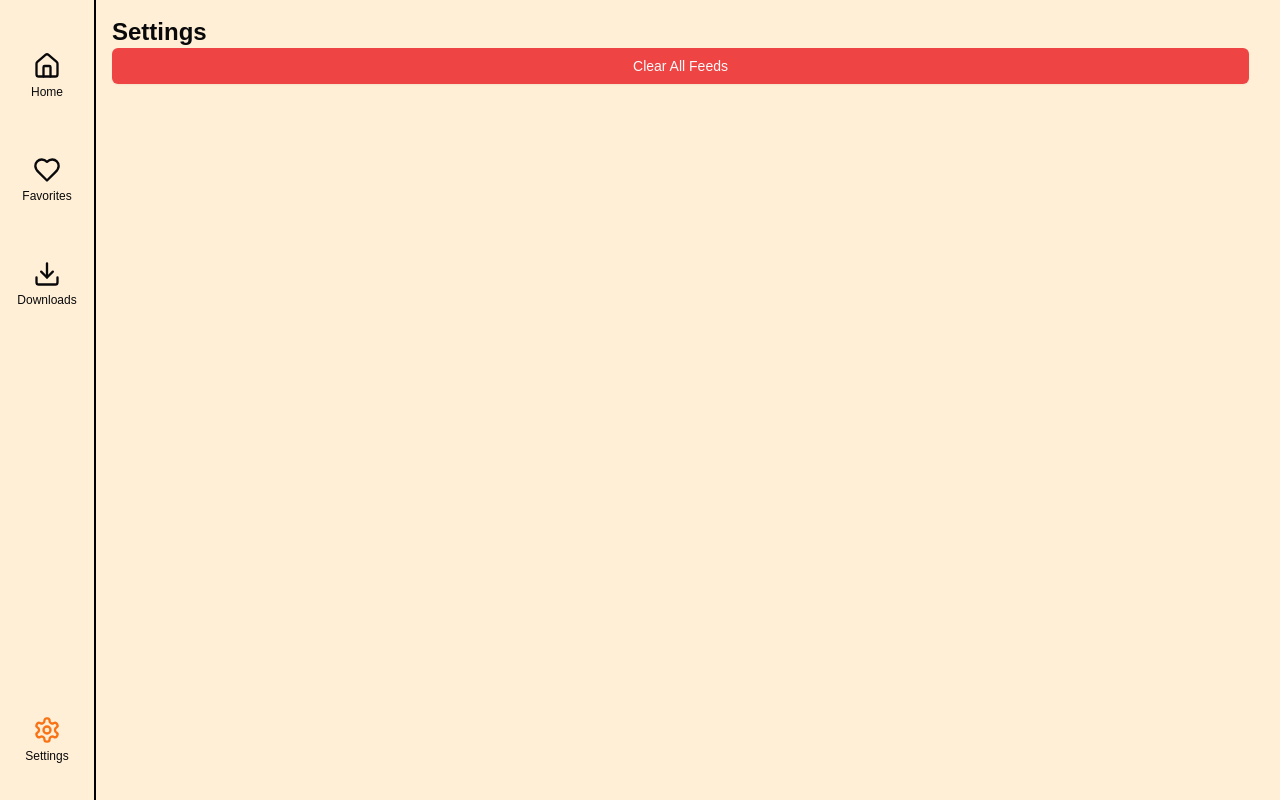
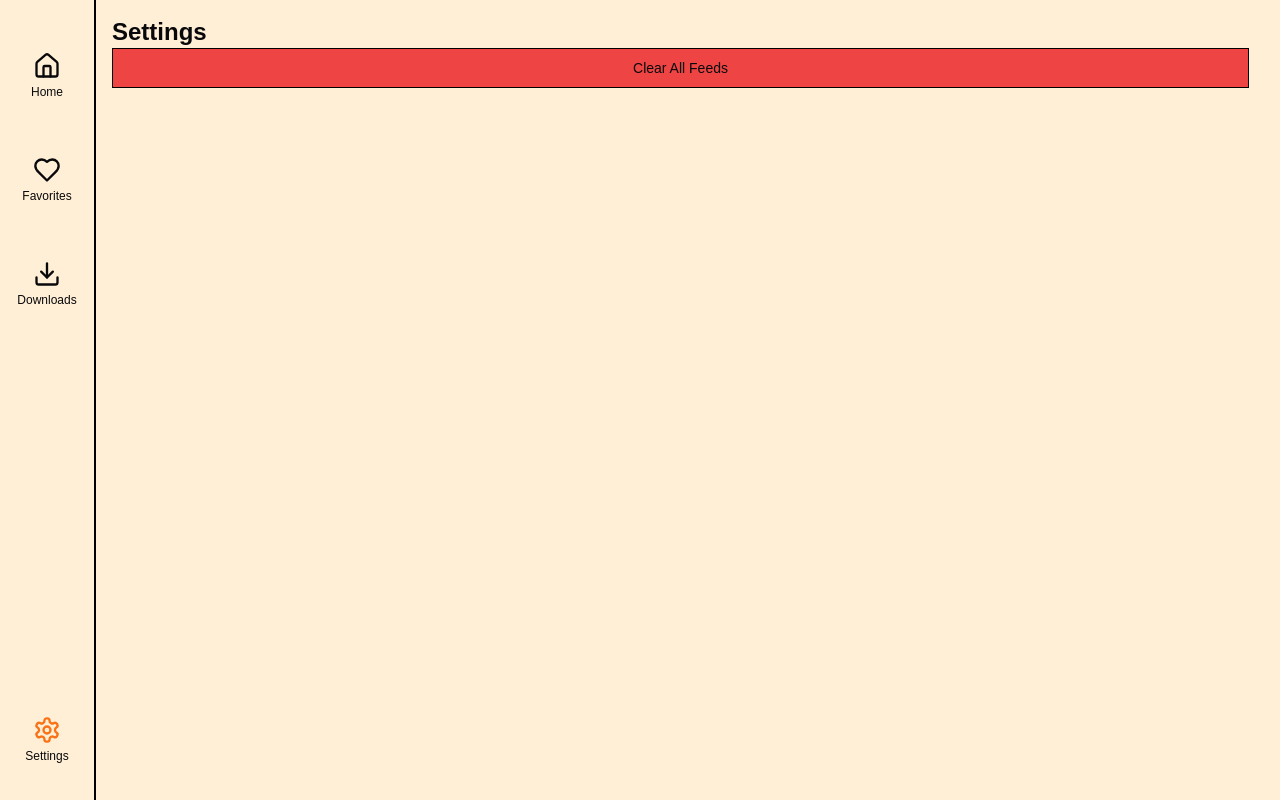
Before and after one commit to Xurify/openrss, a Next.js app: page /settings in a window 1280 px wide. Built offline with nearby package versions, Linux system fonts and the light colour scheme; a web font is replaced by a local one.

Commit message:
Trying to move away from shadcn - implemented own button component, moved some raw shadcn components to a new location

```diff
--- a/app/page.tsx
+++ b/app/page.tsx
@@ -1,8 +1,8 @@
 "use client";
 
 import { useState } from "react";
-import { Button } from "@/components/ui/button";
-import { Input } from "@/components/ui/input";
+import { Button } from "@/components/core/button";
+import { Input } from "@/components/core/input";
 import { SearchIcon, Loader2 } from "lucide-react";
 import { useStore } from "@/contexts/StoreContext";
 import { parseRssFeed } from "@/utils/rss";
@@ -45,7 +45,7 @@ export default function Home() {
           className="absolute top-1/2 left-6 -translate-x-1/2 -translate-y-1/2 text-black"
         />
       </div>
-      <Button className="mt-4 p-6" variant="flat-orange" onClick={handleImport}>
+      <Button className="mt-4 p-6" variant="default" onClick={handleImport}>
         Import
       </Button>
       {isLoading ? (
--- a/app/settings/page.tsx
+++ b/app/settings/page.tsx
@@ -2,7 +2,7 @@
 
 import { useState } from "react";
 import { useStore } from "@/contexts/StoreContext";
-import { Button } from "@/components/ui/button";
+import { Button } from "@/components/core/button";
 import {
   Dialog,
   DialogContent,
@@ -41,7 +41,7 @@ export default function SettingsPage() {
             </DialogDescription>
           </DialogHeader>
           <DialogFooter>
-            <Button type="button" variant="secondary" onClick={() => setOpen(false)}>
+            <Button type="button" variant="outline" onClick={() => setOpen(false)}>
               Cancel
             </Button>
             <Button
--- a/components/RSSItemCard.tsx
+++ b/components/RSSItemCard.tsx
@@ -5,7 +5,7 @@ import {
   CardFooter,
   CardTitle,
 } from "@/components/ui/card";
-import { Button } from "@/components/ui/button";
+import { Button } from "@/components/core/button";
 import { HeartIcon, DownloadIcon } from "lucide-react";
 import { formatDate, truncateTitle } from "@/utils/rss";
 import { type RssItem } from "@/types/rss";
@@ -69,7 +69,7 @@ export const RssItemCard: React.FC<RssItemCardProps> = ({ item, toggleFavorite,
       </CardContent>
       <CardFooter className="mt-auto p-0 flex flex-col items-center">
         <Button
-          variant="flat-orange"
+          variant="default"
           className="w-full p-6"
           onClick={() => handlePlayNow(item)}
         >
--- /dev/null
+++ b/components/core/button.tsx
@@ -0,0 +1,60 @@
+import React from "react";
+import { type VariantProps } from "class-variance-authority";
+import { cva } from "class-variance-authority";
+import { cn } from "@/lib/utils";
+
+const buttonVariants = cva(
+  "inline-flex items-center justify-center gap-2 rounded-md text-sm font-medium transition-colors focus-visible:outline-none focus-visible:ring-2 focus-visible:ring-offset-2 disabled:pointer-events-none disabled:opacity-50",
+  {
+    variants: {
+      variant: {
+        outline:
+          "border border-gray-300 bg-transparent hover:bg-gray-100 text-gray-900",
+        "default":
+          "w-full bg-orange-500 hover:bg-orange-400 p-2 border border-black rounded-none",
+        destructive:
+          "w-full bg-red-500 hover:bg-red-400 p-2 border border-black rounded-none",
+        transparent: "",
+
+      },
+      size: {
+        sm: "h-8 px-3",
+        default: "h-10 px-4",
+        lg: "h-11 px-8",
+        xl: "h-12 px-10",
+      },
+    },
+    defaultVariants: {
+      variant: "default",
+      size: "default",
+    },
+  }
+);
+
+interface ButtonProps
+  extends React.ButtonHTMLAttributes<HTMLButtonElement>,
+    VariantProps<typeof buttonVariants> {
+  children: React.ReactNode;
+}
+
+const Button = ({
+  children,
+  variant,
+  size,
+  className,
+  ...props
+}: ButtonProps) => {
+  return (
+    <button
+      className={cn(buttonVariants({ variant, size, className }))}
+      {...props}
+    >
+      {children}
+    </button>
+  );
+};
+
+Button.displayName = "Button";
+
+export { Button, buttonVariants };
+export type { ButtonProps };
--- a/components/ui/button.tsx
+++ /dev/null
@@ -1,59 +0,0 @@
-import * as React from "react";
-import { Slot } from "@radix-ui/react-slot";
-import { cva, type VariantProps } from "class-variance-authority";
-
-import { cn } from "@/lib/utils";
-
-const buttonVariants = cva(
-  "inline-flex items-center justify-center gap-2 whitespace-nowrap rounded-md text-sm font-medium transition-colors focus-visible:outline-none focus-visible:ring-1 focus-visible:ring-ring disabled:pointer-events-none disabled:opacity-50 [&_svg]:pointer-events-none [&_svg]:size-4 [&_svg]:shrink-0",
-  {
-    variants: {
-      variant: {
-        default:
-          "bg-primary text-primary-foreground shadow hover:bg-primary/90",
-        destructive:
-          "bg-destructive text-destructive-foreground shadow-sm hover:bg-destructive/90",
-        outline:
-          "border border-input bg-background shadow-sm hover:bg-accent hover:text-accent-foreground",
-        "flat-orange": "w-full bg-orange-500 hover:bg-orange-400 p-2 border border-black rounded-none",
-        transparent: "",
-        secondary:
-          "bg-secondary text-secondary-foreground shadow-sm hover:bg-secondary/80",
-        ghost: "hover:bg-accent hover:text-accent-foreground",
-        link: "text-primary underline-offset-4 hover:underline",
-      },
-      size: {
-        default: "h-9 px-4 py-2",
-        sm: "h-8 rounded-md px-3 text-xs",
-        lg: "h-10 rounded-md px-8",
-        icon: "h-9 w-9",
-      },
-    },
-    defaultVariants: {
-      variant: "default",
-      size: "default",
-    },
-  }
-);
-
-export interface ButtonProps
-  extends React.ButtonHTMLAttributes<HTMLButtonElement>,
-    VariantProps<typeof buttonVariants> {
-  asChild?: boolean;
-}
-
-const Button = React.forwardRef<HTMLButtonElement, ButtonProps>(
-  ({ className, variant, size, asChild = false, ...props }, ref) => {
-    const Comp = asChild ? Slot : "button";
-    return (
-      <Comp
-        className={cn(buttonVariants({ variant, size, className }))}
-        ref={ref}
-        {...props}
-      />
-    );
-  }
-);
-Button.displayName = "Button";
-
-export { Button, buttonVariants };
```
Also changed, not shown: components/core/card.tsx (renamed from components/ui/card.tsx), components/core/input.tsx (renamed from components/ui/input.tsx).
